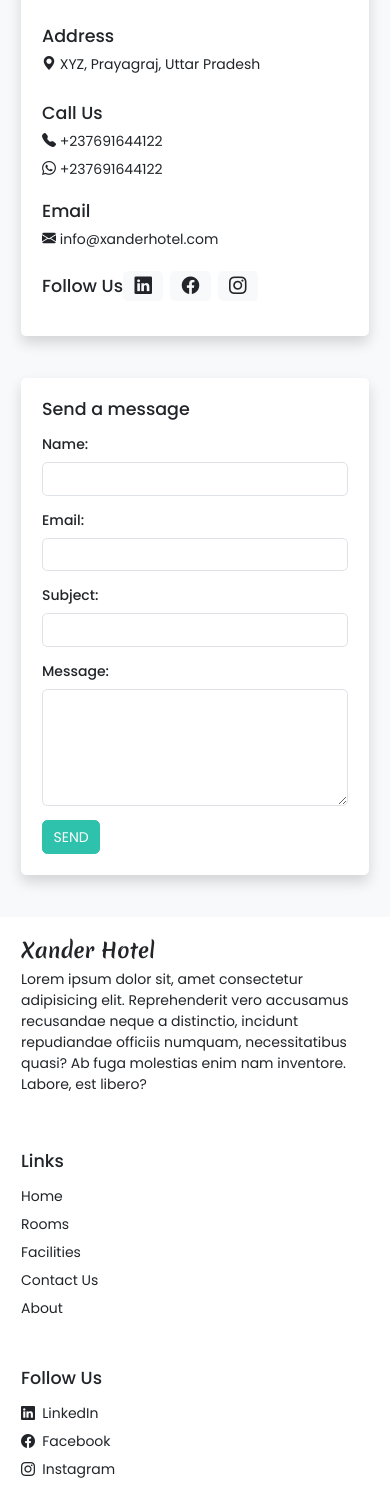
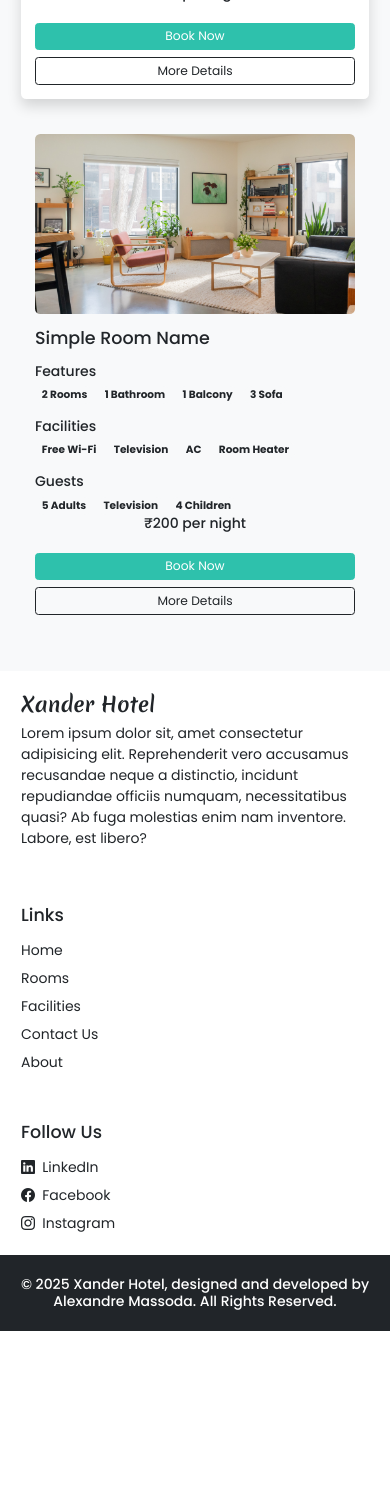
Before and after one commit to Xander1936/hotel-booking-website, a PHP site: page /rooms.php in a window 390 px wide. Shown: the part 655-2155 px from the top of the page. After the commit the page ends 1986 px from the top, so only its background shows below. Run offline with PHP 8.4, Linux system fonts and the light colour scheme.

Commit message:
ROOMS PAGE DESIGN TEMPLATE

```diff
--- a/about.php
+++ b/about.php
@@ -133,7 +133,13 @@
     </div>
 
     <?php require("inc/footer.php"); ?>
+
+    <script src="https://cdn.jsdelivr.net/npm/bootstrap@5.3.7/dist/js/bootstrap.bundle.min.js" integrity="sha384-ndDqU0Gzau9qJ1lfW4pNLlhNTkCfHzAVBReH9diLvGRem5+R9g2FzA8ZGN954O5Q" crossorigin="anonymous"></script>
+    <script src="https://cdn.jsdelivr.net/npm/swiper@11/swiper-bundle.min.js"></script>
+
     <script src="https://unpkg.com/swiper/swiper-bundle.min.js"></script>
+
+
 
     <!-- Initialize Swiper -->
     <script>
--- a/css/common.css
+++ b/css/common.css
@@ -49,6 +49,16 @@ html, body {
     border-color: var(--teal_hover);
 }
 
+.box{
+    border-top-color: var(--teal) !important;
+}
+
+.pop:hover{
+    border-top-color: var(--teal) !important;
+    transform: scale(1.03);
+    transition: all 0.3s;
+}
+
 .h-line {
     width: 150px;
     margin: 0 auto;
--- a/inc/header.php
+++ b/inc/header.php
@@ -7,8 +7,8 @@
             </button>
             <div class="collapse navbar-collapse" id="navbarSupportedContent">
                 <ul class="navbar-nav me-auto mb-2 mb-lg-0">
-                    <li class="nav-item"><a class="nav-link active me-2" aria-current="page" href="#">Home</a></li>
-                    <li class="nav-item"><a class="nav-link me-2" href="#rooms">Rooms</a></li>
+                    <li class="nav-item"><a class="nav-link active me-2" aria-current="page" href="index.php">Home</a></li>
+                    <li class="nav-item"><a class="nav-link me-2" href="rooms.php">Rooms</a></li>
                     <li class="nav-item"><a class="nav-link me-2" href="facilities.php">Facilities</a></li>
                     <li class="nav-item"><a class="nav-link me-2" href="contact.php">Contact Us</a></li>
                     <li class="nav-item"><a class="nav-link" href="about.php">About</a></li>
--- a/index.php
+++ b/index.php
@@ -388,9 +388,9 @@
                 <div class="col-lg-12 col-md-12">
                     <div class="bg-white p-4 rounded mb-4">
                         <h5>Follow Us</h5>
-                        <a href="#" class="d-inline-block mb-3 ">
+                        <a href="http://linkedin.com/in/alexandre-massoda" class="text-decoration-none text-dark d-inline-block mb-3" target="_blank">
                             <span class="badge bg-light text-dark fs-6 p-2">
-                                <i class="bi bi-linkedin"></i>  <a class="text-decoration-none text-dark fw-bolder" href="http://linkedin.com/in/alexandre-massoda" target="_blank">LinkedIn</a>
+                                <i class="bi bi-linkedin"></i> LinkedIn
                             </span>
                         </a>
                         <br>
--- a/rooms.php
+++ b/rooms.php
@@ -3,105 +3,144 @@
 <head>
     <meta charset="UTF-8">
     <meta name="viewport" content="width=device-width, initial-scale=1, minimum-scale=1, maximum-scale=1">
-    <title>Xander Hotel - CONTACT</title>
+    <title>Xander Hotel - ROOMS</title>
     <link rel="stylesheet" href="https://cdn.jsdelivr.net/npm/swiper@11/swiper-bundle.min.css">
 
     <?php require("inc/links.php"); ?>
 
-    <style>
-        .pop:hover{
-            border-top-color: var(--teal) !important;
-            transform: scale(1.03);
-            transition: all 0.3s;
-        }
-    </style>
 </head>
 <body class="bg-light">
     <?php require("inc/header.php"); ?>
 
-
-
-
     <div class="my-5 px-4">
         <h2 class="fw-bold h-font text-center">
-            CONTACT US
+            OUR ROOMS
         </h2>
         <div class="h-line bg-dark"></div>
-        <p class="text-center mt-3">
-            Lorem ipsum dolor sit amet consectetur adipisicing elit. Quam, error earum repellat omnis vitae ipsam quia dolor!
-            <br> Obcaecati laborum, ducimus provident neque illum iusto, reprehenderit nulla facilis maxime modi ab.
-        </p>
     </div>
 
     <div class="container">
         <div class="row">
-            <div class="col-lg-6 col-md-6 mb-5 px-4">
-                <div class="bg-white rounded shadow p-4">
-                    <iframe class="w-100 rounded mb-4" height="320px" src="https://www.google.com/maps/embed?pb=!1m18!1m12!1m3!1d3532.153632622634!2d85.3131196745962!3d27.71722323279454!2m3!1f0!2f0!3f0!3m2!1i1024!2i768!4f13.1!3m3!1m2!1s0x39eb1909f5f0b8b7%3A0x7c8a5f1a5e6e4b6a!2sKathmandu%2C%20Nepal!5e0!3m2!1sen!2snp!4v1700786226146!5m2!1sen!2snp"
-                    loading="lazy" referrerpolicy="no-referrer-when-downgrade"></iframe>
-                    <h5>Address</h5>
-                    <a href="https://goo.gl/maps/TlYM8d4fJsoczstd6" target="_blank" class="d-inline-block text-decoration-none text-dark mb-2">
-                        <i class="bi bi-geo-alt-fill"></i> XYZ, Prayagraj, Uttar Pradesh
-                    </a>
-                    <h5 class="mt-4">Call Us</h5>
-                    <a href="tel: +237691644122" class="d-inline-block mb-2 text-decoration-none text-dark">
-                        <i class="bi bi-telephone-fill"></i> +237691644122
-                    </a>
-                    <br>
-                    <a href="tel: +237691644122" class="d-inline-block text-decoration-none text-dark">
-                        <i class="bi bi-whatsapp"></i> +237691644122
-                    </a>
-                    <h5 class="mt-4">Email</h5>
-                    <a href="mailto:alexandrehervemassodamambeleck@gmail.com" class="d-inline-block text-decoration-none text-dark">
-                        <i class="bi bi-envelope-fill"></i> info@xanderhotel.com
-                    </a>
-                    <div class="d-flex text-wrap align-items-center justify-text-center">
-                        <h5 class="mt-3 mr-2">Follow Us </h5>
-                        <div class="mt-4 d-flex ml-2">
-                            <a href="http://linkedin.com/in/alexandre-massoda" class="d-inline-block mb-3 " target="_blank">
-                                <span class="badge bg-light text-dark fs-5 me-2">
-                                    <i class="bi bi-linkedin"></i>
-                                </span>
-                            </a>
-                            <br>
-                            <a href="#" class="d-inline-block mb-3 " target="_blank">
-                                <span class="badge bg-light text-dark fs-5 me-2">
-                                    <i class="bi bi-facebook"></i>
-                                </span>
-                            </a>
-                            <br>
-                            <a href="#" class="d-inline-block mb-3 " target="_blank">
-                                <span class="badge bg-light text-dark fs-5 me-2">
-                                    <i class="bi bi-instagram"></i>
-                                </span>
-                            </a>
+            <div class="col-lg-3 col-md-12 mb-lg-0 mb-4 px-lg-0">
+                <nav class="navbar navbar-expand-lg navbar-light bg-white rounded shadow">
+                    <div class="container-fluid flex-lg-column align-items-stretch">
+                        <h4 class="mt-2">FILTERS</h4>
+                        <button class="navbar-toggler shadow-none" type="button" data-bs-toggle="collapse" data-bs-target="#filterDropdown" aria-controls="navbarSupportedContent" aria-expanded="false" aria-label="Toggle navigation">
+                            <span class="navbar-toggler-icon"></span>
+                        </button>
+                        <div class="collapse navbar-collapse flex-column align-items-stretch mt-2" id="filterDropdown">
+                            <div class="border bg-light p-3 rounded mb-3">
+                                <h5 class="mb-3" style="font-size: 18px;">CHECK AVAILABILITY</h5>
+                                <label class="form-label">Check-in</label>
+                                <input type="date" class="form-control shadow-none mb-3">
+                                <label class="form-label">Check-out</label>
+                                <input type="date" class="form-control shadow-none mb-3">
+                            </div>
+                            <div class="border bg-light p-3 rounded mb-3">
+                                <h5 class="mb-3" style="font-size: 18px;">FACILITIES</h5>
+                                <div class="mb-2">
+                                    <input type="checkbox" id="f1" class="form-check-input shadow-none me-1">
+                                    <label class="form-check-label" for="f1">Facility one</label>
+                                </div>
+                                <div class="mb-2">
+                                    <input type="checkbox" id="f2" class="form-check-input shadow-none me-1">
+                                    <label class="form-check-label" for="f2">Facility two</label>
+                                </div>
+                                <div class="mb-2">
+                                    <input type="checkbox" id="f3" class="form-check-input shadow-none me-1">
+                                    <label class="form-check-label" for="f3">Facility three</label>
+                                </div>
+
+
+                            </div>
+                            <div class="border bg-light p-3 rounded mb-3">
+                                <h5 class="mb-3" style="font-size: 18px;">Guests</h5>
+                                <div class="d-flex">
+                                    <div class="me-2">
+                                        <label class="form-label">Adults</label>
+                                        <input type="number" id="g1" class="form-control shadow-none">
+                                    </div>
+                                    <div class="me-2">
+                                        <label class="form-label">Children</label>
+                                        <input type="number" id="g2" class="form-control shadow-none">
                                     </div>
                                 </div>
                             </div>
                         </div>
+                    </div>
+                </nav>
+            </div>
 
-            <div class="col-lg-6 col-md-6 px-4">
-                <div class="bg-white rounded shadow p-4">
-                    <form action="">
-                        <h5>Send a message</h5>
-                        <div class="mt-3">
-                            <label for="" class="form-label" style="font-weight: 500;">Name: </label>
-                            <input type="text" name="" class="form-control shadow-none">
+            <div class="col-lg-9 col-md-12 px-4">
+                <div class="card mb-4 border-0 shadow">
+                    <div class="row g-0 p-3 align-items-center">
+                            <div class="col-md-5 mb-lg-0 mb-md-0 mb-3">
+                                <img src="images/rooms/1.jpg" class="img-fluid rounded" alt="...">
                             </div>
-                        <div class="mt-3">
-                            <label for="" class="form-label" style="font-weight: 500;">Email: </label>
-                            <input type="email" name="" class="form-control shadow-none">
+                            <div class="col-md-5 px-lg-3 px-md-3 px-0">
+                                <h5 class="mb-3">Simple Room Name</h5>
+                                <div class="features mb-3">
+                                    <h6 class="mb-1">Features</h6>
+                                    <span class="badge rounded-pill bg-light text-dark text-wrap">2 Rooms</span>
+                                    <span class="badge rounded-pill bg-light text-dark text-wrap">1 Bathroom</span>
+                                    <span class="badge rounded-pill bg-light text-dark text-wrap">1 Balcony</span>
+                                    <span class="badge rounded-pill bg-light text-dark text-wrap">3 Sofa</span>
                                 </div>
-                        <div class="mt-3">
-                            <label for="" class="form-label" style="font-weight: 500;">Subject: </label>
-                            <input type="text" name="" class="form-control shadow-none">
+                                <div class="facilities mb-3">
+                                    <h6 class="mb-1">Facilities</h6>
+                                    <span class="badge rounded-pill bg-light text-dark text-wrap">Free Wi-Fi</span>
+                                    <span class="badge rounded-pill bg-light text-dark text-wrap">Television</span>
+                                    <span class="badge rounded-pill bg-light text-dark text-wrap">AC</span>
+                                    <span class="badge rounded-pill bg-light text-dark text-wrap">Room Heater</span>
                                 </div>
-                        <div class="mt-3">
-                            <label for="" class="form-label" style="font-weight: 500;">Message:</label>
-                            <textarea class="form-control shadow-none" rows="5"></textarea>
+                                <div class="guests">
+                                    <h6 class="mb-1">Guests</h6>
+                                    <span class="badge rounded-pill bg-light text-dark text-wrap">5 Adults</span>
+                                    <span class="badge rounded-pill bg-light text-dark text-wrap">Television</span>
+                                    <span class="badge rounded-pill bg-light text-dark text-wrap">4 Children</span>
                                 </div>
-                        <button type="submit" class="btn text-white custom-bg shadow-none mt-3">SEND</button>
-                    </form>
+                            </div>
+                            <div class="col-md-2 text-center">
+                                <h6 class="mb-4">₹200 per night</h6>
+                                <a href="#" class="btn btn-sm w-100 text-white custom-bg shadow-none mb-2">Book Now</a>
+                                <a href="#" class="btn btn-sm w-100 btn-outline-dark shadow-none">More Details</a>
+                            </div>
+                        </div>
+                    </div>
+
+                    <div class="row g-0 p-3 align-items-center">
+                        <div class="col-md-5 mb-lg-0 mb-md-0 mb-3">
+                            <img src="images/rooms/1.jpg" class="img-fluid rounded" alt="...">
+                        </div>
+                        <div class="col-md-5 px-lg-3 px-md-3 px-0">
+                            <h5 class="mb-3">Simple Room Name</h5>
+                            <div class="features mb-3">
+                                <h6 class="mb-1">Features</h6>
+                                <span class="badge rounded-pill bg-light text-dark text-wrap">2 Rooms</span>
+                                <span class="badge rounded-pill bg-light text-dark text-wrap">1 Bathroom</span>
+                                <span class="badge rounded-pill bg-light text-dark text-wrap">1 Balcony</span>
+                                <span class="badge rounded-pill bg-light text-dark text-wrap">3 Sofa</span>
+                            </div>
+                            <div class="facilities mb-3">
+                                <h6 class="mb-1">Facilities</h6>
+                                <span class="badge rounded-pill bg-light text-dark text-wrap">Free Wi-Fi</span>
+                                <span class="badge rounded-pill bg-light text-dark text-wrap">Television</span>
+                                <span class="badge rounded-pill bg-light text-dark text-wrap">AC</span>
+                                <span class="badge rounded-pill bg-light text-dark text-wrap">Room Heater</span>
+                            </div>
+                            <div class="guests">
+                                <h6 class="mb-1">Guests</h6>
+                                <span class="badge rounded-pill bg-light text-dark text-wrap">5 Adults</span>
+                                <span class="badge rounded-pill bg-light text-dark text-wrap">Television</span>
+                                <span class="badge rounded-pill bg-light text-dark text-wrap">4 Children</span>
+                            </div>
+                        </div>
+
+                        <div class="col-md-2 text-center">
+                            <h6 class="mb-4">₹200 per night</h6>
+                            <a href="#" class="btn btn-sm w-100 text-white custom-bg shadow-none mb-2">Book Now</a>
+                            <a href="#" class="btn btn-sm w-100 btn-outline-dark shadow-none">More Details</a>
+                        </div>
                         </div>
                     </div>
 
@@ -109,6 +148,12 @@
                 </div>
             </div>
 
+        </div>
+    </div>
+
     <?php require("inc/footer.php"); ?>
+
+    <script src="https://cdn.jsdelivr.net/npm/bootstrap@5.3.7/dist/js/bootstrap.bundle.min.js" integrity="sha384-ndDqU0Gzau9qJ1lfW4pNLlhNTkCfHzAVBReH9diLvGRem5+R9g2FzA8ZGN954O5Q" crossorigin="anonymous"></script>
+    <script src="https://cdn.jsdelivr.net/npm/swiper@11/swiper-bundle.min.js"></script>
 </body>
 </html>
```
Also changed, not shown: contact.php (+3 -7 lines), facilities.php (+3 -10 lines). Lines whose indentation alone changed are shown as unchanged.
